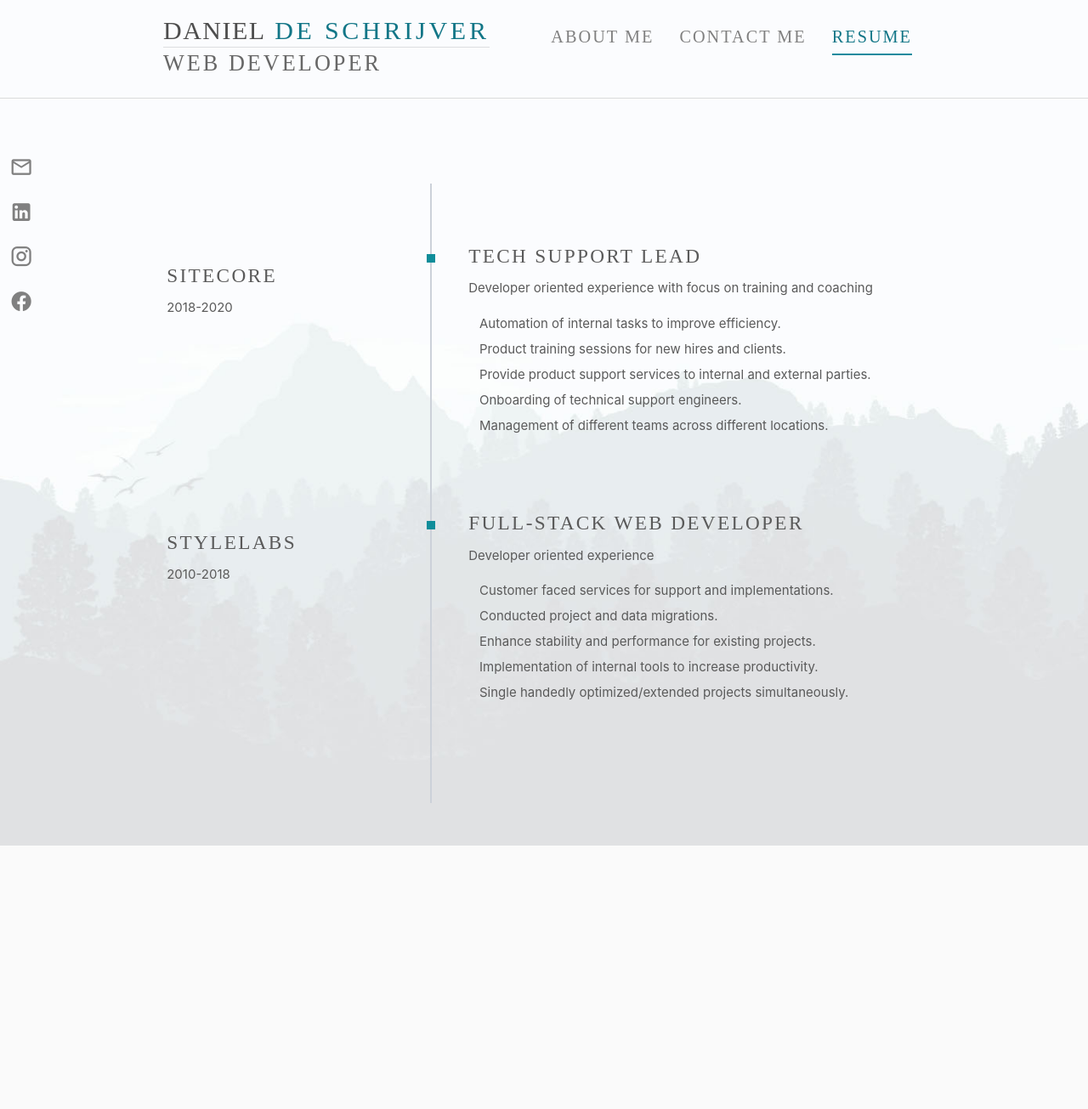
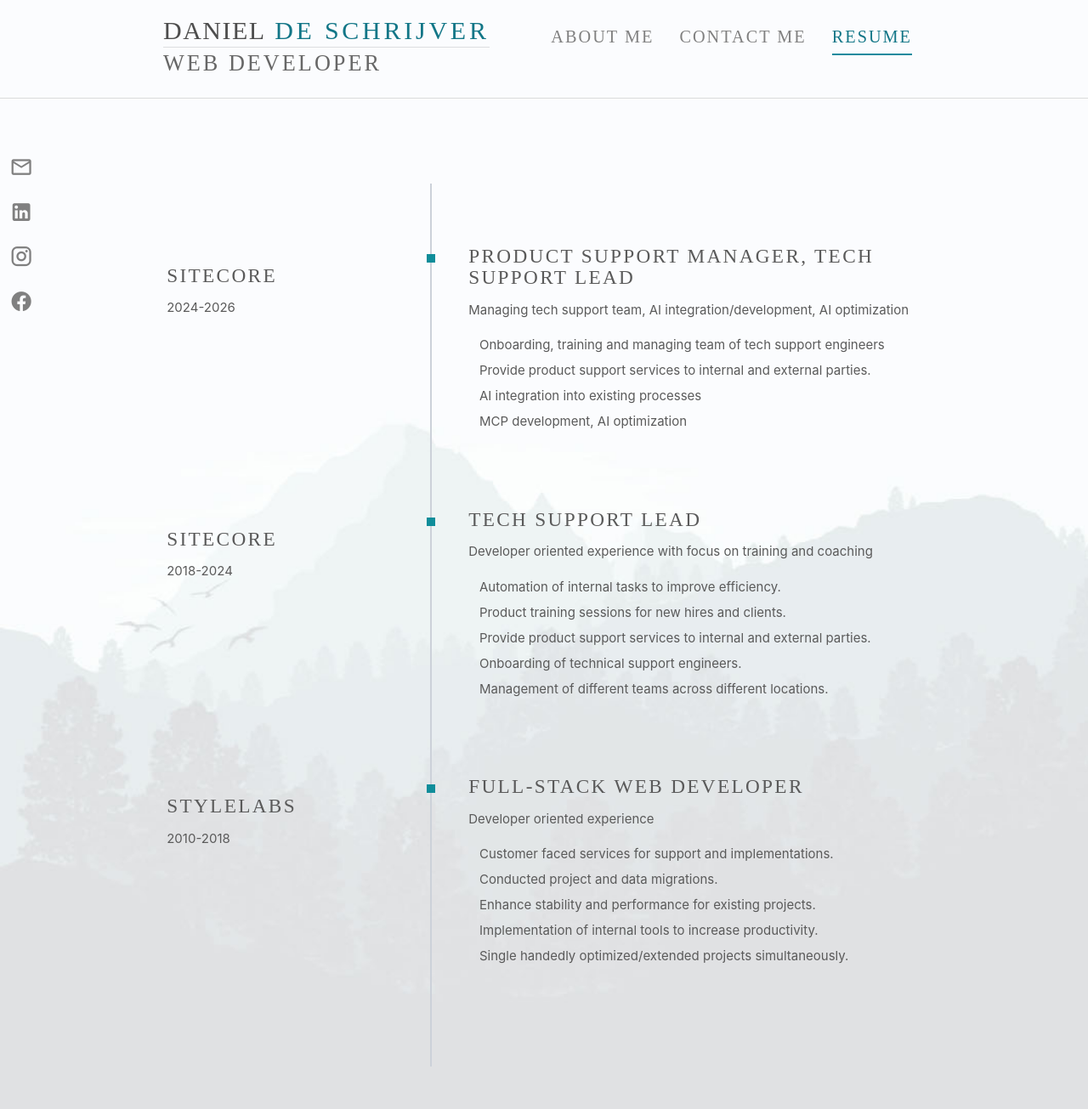
Before and after one commit to scripton/scripton.github.io, a Jekyll site: the page built from _pages/resume.html, in a window 1280 px wide. Shown: the whole page at 85% size. Built offline with Jekyll 4.4.1, drawn with Linux system fonts in a browser that asks for light colours; nearby versions of some CDN libraries; some web fonts are replaced; before the commit the page ends 995 px from its top, so only the background shows below that.

Commit message:
Timeline update

```diff
--- a/_pages/resume.html
+++ b/_pages/resume.html
@@ -5,12 +5,30 @@ permalink: resume
 ---
 
 <div class="timeline">
+    <div class="timeline-item">
+        <div class="timeline-marker"></div>
+        <div class="timeline-left">
+            <h4>Sitecore</h4>
+            <span>2024-2026</span>
+        </div>
+
+        <div class="timeline-right">
+            <h4>Product support manager, Tech support lead</h4>
+            <span>Managing tech support team, AI integration/development, AI optimization</span>
+            <ul>
+                <li>Onboarding, training and managing team of tech support engineers</li>
+                <li>Provide product support services to internal and external parties.</li>
+                <li>AI integration into existing processes</li>
+                <li>MCP development, AI optimization</li>
+            </ul>
+        </div>
+    </div>
 
     <div class="timeline-item">
         <div class="timeline-marker"></div>
         <div class="timeline-left">
             <h4>Sitecore</h4>
-            <span>2018-2020</span>
+            <span>2018-2024</span>
         </div>
 
         <div class="timeline-right">
```
